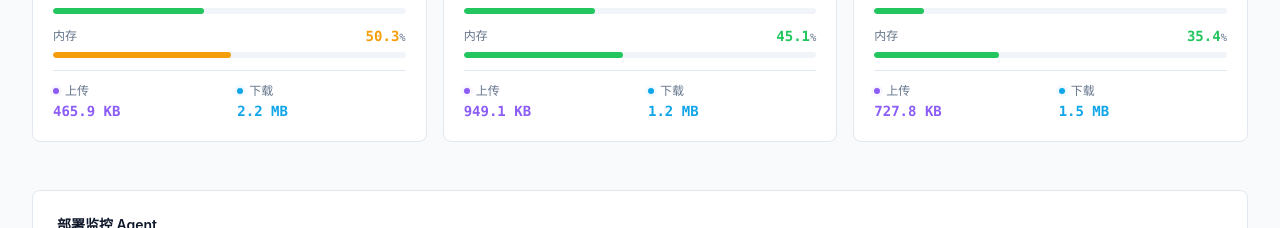
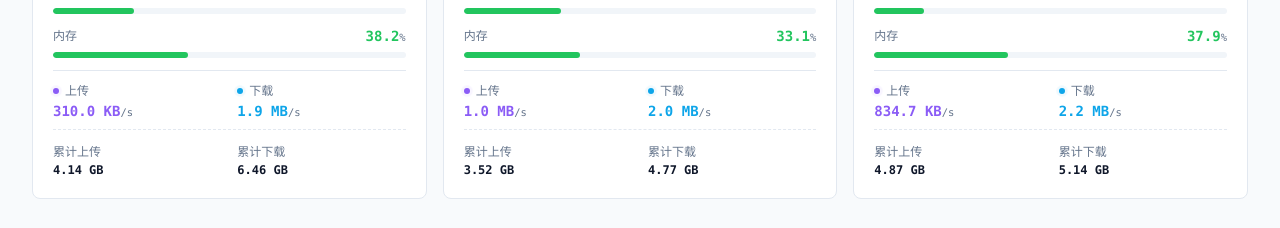
Before and after one commit to ynp1078614229/vps-monitor, a Next.js app: page / in a window 1280 px wide. Shown: the part 231-459 px from the top of the page. Built offline with nearby package versions, Linux system fonts and the light colour scheme; no server answers; a web font is replaced by a local one.

Commit message:
feat: 添加累计流量统计功能
Coze-Commit-Type: user
Coze-User-ID: 1215412871116848
Coze-Conversation-ID: 12413838

```diff
--- a/public/agent/vps-monitor.js
+++ b/public/agent/vps-monitor.js
@@ -137,12 +137,12 @@ function getDiskUsage() {
 }
 
 /**
- * Get network I/O rates (Linux only, reads from /proc/net/dev)
+ * Get network I/O rates and cumulative totals (Linux only, reads from /proc/net/dev)
  */
 function getNetworkStats() {
   try {
     if (process.platform !== 'linux') {
-      return { rxBytes: 0, txBytes: 0 };
+      return { rxBytes: 0, txBytes: 0, totalRx: 0, totalTx: 0 };
     }
 
     const netDev = fs.readFileSync('/proc/net/dev', 'utf8');
@@ -171,7 +171,7 @@ function getNetworkStats() {
     if (prevNetStats === null || prevNetTime === null) {
       prevNetStats = { rx: totalRx, tx: totalTx };
       prevNetTime = now;
-      return { rxBytes: 0, txBytes: 0 };
+      return { rxBytes: 0, txBytes: 0, totalRx, totalTx };
     }
 
     const timeDiff = (now - prevNetTime) / 1000; // seconds
@@ -184,10 +184,12 @@ function getNetworkStats() {
     return {
       rxBytes: Math.max(0, rxRate),
       txBytes: Math.max(0, txRate),
+      totalRx,
+      totalTx,
     };
   } catch (err) {
     console.error('[WARN] Failed to get network stats:', err.message);
-    return { rxBytes: 0, txBytes: 0 };
+    return { rxBytes: 0, txBytes: 0, totalRx: 0, totalTx: 0 };
   }
 }
 
@@ -265,6 +267,8 @@ function collectMetrics() {
     diskUsage: Math.max(0, Math.min(100, disk.usage)),
     networkRxBytes: net.rxBytes,
     networkTxBytes: net.txBytes,
+    totalRxBytes: net.totalRx,
+    totalTxBytes: net.totalTx,
     loadAvg1: load.loadAvg1,
     loadAvg5: load.loadAvg5,
     loadAvg15: load.loadAvg15,
--- a/src/app/api/agent/report/route.ts
+++ b/src/app/api/agent/report/route.ts
@@ -20,6 +20,8 @@ interface AgentReportPayload {
     diskUsage: number;
     networkRxBytes: number;
     networkTxBytes: number;
+    totalRxBytes: number;
+    totalTxBytes: number;
     loadAvg1: number;
     loadAvg5: number;
     loadAvg15: number;
@@ -70,6 +72,8 @@ export async function POST(request: NextRequest) {
       diskUsage: body.metrics.diskUsage,
       networkRxBytes: body.metrics.networkRxBytes,
       networkTxBytes: body.metrics.networkTxBytes,
+      totalRxBytes: body.metrics.totalRxBytes || 0,
+      totalTxBytes: body.metrics.totalTxBytes || 0,
       loadAvg1: body.metrics.loadAvg1,
       loadAvg5: body.metrics.loadAvg5,
       loadAvg15: body.metrics.loadAvg15,
--- a/src/app/page.tsx
+++ b/src/app/page.tsx
@@ -20,6 +20,8 @@ interface ServerData {
     diskUsage: number;
     networkRxBytes: number;
     networkTxBytes: number;
+    totalRxBytes: number;
+    totalTxBytes: number;
     loadAvg1: number;
   } | null;
 }
--- a/src/components/dashboard/server-card.tsx
+++ b/src/components/dashboard/server-card.tsx
@@ -17,6 +17,8 @@ interface ServerCardProps {
     diskUsage: number;
     networkRxBytes: number;
     networkTxBytes: number;
+    totalRxBytes: number;
+    totalTxBytes: number;
     loadAvg1: number;
   } | null;
   onClick: () => void;
@@ -27,6 +29,14 @@ function formatKB(bytesPerSec: number): string {
   if (kb < 1) return `${(bytesPerSec).toFixed(0)} B`;
   if (kb >= 1024) return `${(kb / 1024).toFixed(1)} MB`;
   return `${kb.toFixed(1)} KB`;
+}
+
+function formatBytes(bytes: number): string {
+  if (bytes === 0) return '0 B';
+  const k = 1024;
+  const sizes = ['B', 'KB', 'MB', 'GB', 'TB'];
+  const i = Math.floor(Math.log(bytes) / Math.log(k));
+  return `${(bytes / Math.pow(k, i)).toFixed(2)} ${sizes[i]}`;
 }
 
 function getUsageColor(usage: number): string {
@@ -126,8 +136,10 @@ export function ServerCard({
             </div>
           </div>
 
-          {/* Network - Real-time */}
-          <div className="flex gap-4 pt-3 border-t border-[var(--border)]">
+          {/* Network - Real-time + Cumulative */}
+          <div className="pt-3 border-t border-[var(--border)] space-y-2">
+            {/* Real-time speed */}
+            <div className="flex gap-4">
               <div className="flex-1">
                 <div className="flex items-center gap-1.5 mb-0.5">
                   <span className="relative flex h-1.5 w-1.5">
@@ -137,7 +149,7 @@ export function ServerCard({
                   <span className="text-xs text-[var(--muted-foreground)]">上传</span>
                 </div>
                 <p className="metric-value text-sm text-[var(--chart-4)]">
-                {formatKB(latest.networkTxBytes)}
+                  {formatKB(latest.networkTxBytes)}<span className="metric-unit">/s</span>
                 </p>
               </div>
               <div className="flex-1">
@@ -149,8 +161,24 @@ export function ServerCard({
                   <span className="text-xs text-[var(--muted-foreground)]">下载</span>
                 </div>
                 <p className="metric-value text-sm text-[var(--chart-1)]">
-                {formatKB(latest.networkRxBytes)}
+                  {formatKB(latest.networkRxBytes)}<span className="metric-unit">/s</span>
                 </p>
+              </div>
+            </div>
+            {/* Cumulative traffic */}
+            <div className="flex gap-4 pt-2 border-t border-dashed border-[var(--border)]">
+              <div className="flex-1">
+                <span className="text-xs text-[var(--muted-foreground)]">累计上传</span>
+                <p className="metric-value text-xs text-[var(--foreground)]">
+                  {formatBytes(latest.totalTxBytes)}
+                </p>
+              </div>
+              <div className="flex-1">
+                <span className="text-xs text-[var(--muted-foreground)]">累计下载</span>
+                <p className="metric-value text-xs text-[var(--foreground)]">
+                  {formatBytes(latest.totalRxBytes)}
+                </p>
+              </div>
             </div>
           </div>
         </div>
--- a/src/lib/store.ts
+++ b/src/lib/store.ts
@@ -25,8 +25,10 @@ export interface MetricsRecord {
   memoryUsage: number; // 0-100
   diskUsed: number; // bytes
   diskUsage: number; // 0-100
-  networkRxBytes: number; // bytes/s
-  networkTxBytes: number; // bytes/s
+  networkRxBytes: number; // bytes/s (real-time speed)
+  networkTxBytes: number; // bytes/s (real-time speed)
+  totalRxBytes: number; // cumulative bytes received
+  totalTxBytes: number; // cumulative bytes transmitted
   loadAvg1: number;
   loadAvg5: number;
   loadAvg15: number;
@@ -164,6 +166,11 @@ export function seedDemoData(): void {
       const t = now - i * 30_000;
       const cpuJitter = Math.sin(i * 0.3) * 10 + (Math.random() - 0.5) * 8;
       const memJitter = Math.sin(i * 0.1) * 5 + (Math.random() - 0.5) * 3;
+      const rxRate = 500_000 + Math.random() * 2_000_000;
+      const txRate = 200_000 + Math.random() * 1_000_000;
+      // Cumulative: grow over time (simulate 30s intervals)
+      const cumRx = (59 - i) * 30 * rxRate + Math.random() * 10_000_000_000;
+      const cumTx = (59 - i) * 30 * txRate + Math.random() * 5_000_000_000;
 
       metrics.push({
         timestamp: t,
@@ -172,8 +179,10 @@ export function seedDemoData(): void {
         memoryUsage: Math.max(0, Math.min(100, baseMem + memJitter)),
         diskUsed: (20 + Math.random() * 10) / 100 * s.totalDisk,
         diskUsage: 20 + Math.random() * 10,
-        networkRxBytes: 500_000 + Math.random() * 2_000_000,
-        networkTxBytes: 200_000 + Math.random() * 1_000_000,
+        networkRxBytes: rxRate,
+        networkTxBytes: txRate,
+        totalRxBytes: cumRx,
+        totalTxBytes: cumTx,
         loadAvg1: 0.5 + Math.random() * 2,
         loadAvg5: 0.4 + Math.random() * 1.5,
         loadAvg15: 0.3 + Math.random() * 1,
```
Lines whose indentation alone changed are shown as unchanged.
